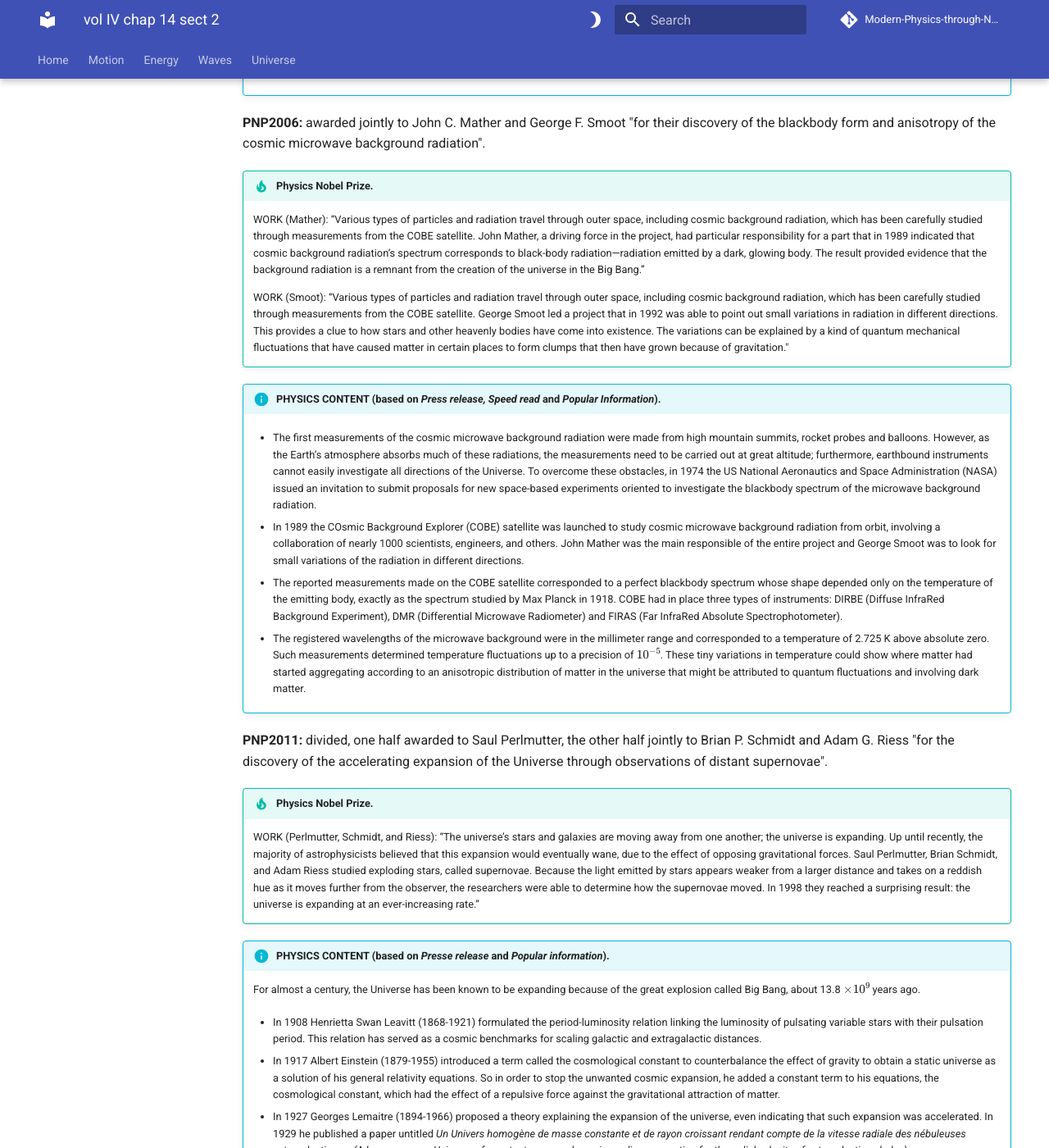
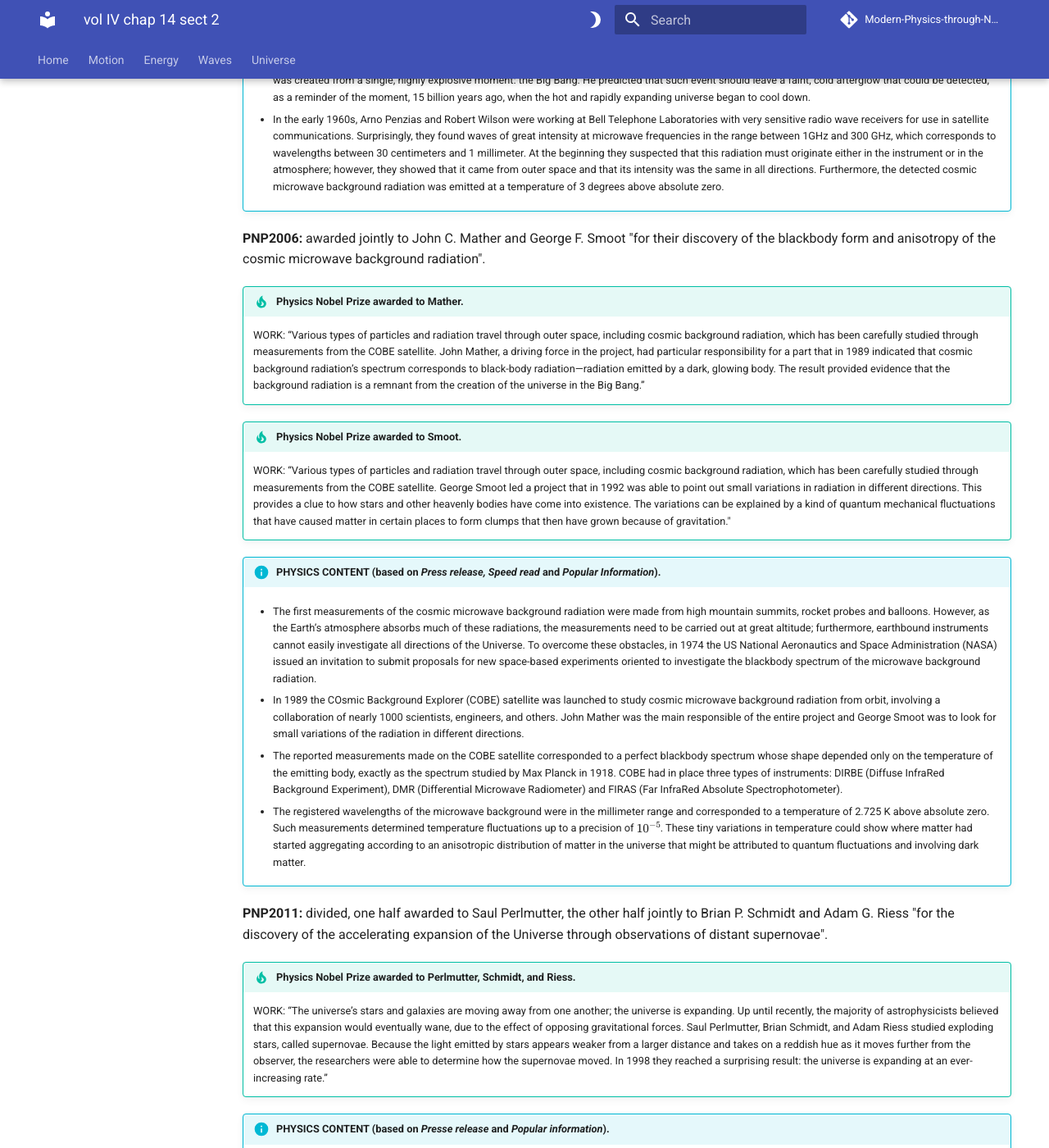
Before and after one commit to modphysnobel/modphysnobel.github.io, an MkDocs documentation site: the page built from docs/vol-IV/vol-IV-chap-14-sect-2.md, in a window 1280 px wide and 1400 px high, scrolled down 3726 px. Shown: the whole window at 82% size. Built offline with MkDocs 1.6.1 and Material for MkDocs 9.7.7, drawn with Linux system fonts in a browser that asks for light colours; some web fonts are replaced; comment, search, counter and statistics services are not loaded; some of the changed text lies outside the part shown.

Commit message:
Update vol-IV-chap-14-sect-2.md

```diff
--- a/docs/vol-IV/vol-IV-chap-14-sect-2.md
+++ b/docs/vol-IV/vol-IV-chap-14-sect-2.md
@@ -11,9 +11,9 @@ Again, as in previous section, PNP means Physics Nobel Prize.
 
 **PNP1995:** awarded "for pioneering experimental contributions to lepton physics" jointly with one half to Martin L. Perl "for the discovery of the tau lepton" and with one half to Frederick Reines "for the detection of the neutrino". We focus only on Reines.
 
-!!! tip "Physics Nobel Prize."
+!!! tip "Physics Nobel Prize awarded to Reines."
 
-	WORK (Reines): “During the beta decay of a nucleus, a neutron is converted to a proton and an electron is produced. In studying the electron’s velocity, it was clear that this decay violated energy-conversation and other laws. It was thus proposed that an additional particle—a neutrino—was formed during beta decay. In the early 1950s, Frederick Reines passed radiation from a nuclear reactor through a water tank and discovered reactions that proved the neutrino’s existence.”
+	WORK: “During the beta decay of a nucleus, a neutron is converted to a proton and an electron is produced. In studying the electron’s velocity, it was clear that this decay violated energy-conversation and other laws. It was thus proposed that an additional particle—a neutrino—was formed during beta decay. In the early 1950s, Frederick Reines passed radiation from a nuclear reactor through a water tank and discovered reactions that proved the neutrino’s existence.”
 
 !!! info "PHYSICS CONTENT (based on *Press release, Award ceremony speech* and *Advanced information*)."
 
@@ -27,10 +27,12 @@ Again, as in previous section, PNP means Physics Nobel Prize.
 
 **PNP2002:** divided, one half jointly to Raymond Davis Jr. and Masatoshi Koshiba "for pioneering contributions to astrophysics, in particular for the detection of cosmic neutrinos" and the other half to Riccardo Giacconi "for pioneering contributions to astrophysics, which have led to the discovery of cosmic X-ray sources".
 
-!!! tip "Physics Nobel Prize."
+!!! tip "Physics Nobel Prize awarded to Davis."
 
-	WORK (Davis): “In certain nuclear reactions (such as when protons combine to form helium nuclei) elusive particles called neutrinos are created. Raymond Davies wanted to detect neutrinos in radiation from space to confirm the theory that this kind of nuclear reaction is the source of the sun’s energy. Beginning in the 1960s, he placed a large tank containing a chlorine-rich liquid inside a mine. In rare cases, a neutrino interacted with a chlorine atom to form an argon atom. By counting these argon atoms, neutrinos from space could be detected.”
+	WORK: “In certain nuclear reactions (such as when protons combine to form helium nuclei) elusive particles called neutrinos are created. Raymond Davies wanted to detect neutrinos in radiation from space to confirm the theory that this kind of nuclear reaction is the source of the sun’s energy. Beginning in the 1960s, he placed a large tank containing a chlorine-rich liquid inside a mine. In rare cases, a neutrino interacted with a chlorine atom to form an argon atom. By counting these argon atoms, neutrinos from space could be detected.”
 
+
+!!! tip "Physics Nobel Prize awarded to Koshiba."
 	WORK (Koshiba): “Certain nuclear reactions, including those where hydrogen atoms combine with helium, form elusive particles called neutrinos. By proving the existence of neutrinos in cosmic radiation, Raymond Davis showed that the sun's energy originates from such nuclear reactions. From 1980, Masatoshi Koshiba provided further proof of this through measurements taken inside an enormous water tank within a mine. In rare cases, neutrinos react with atomic nuclei in water, creating an electron and thus a flash of light that can be detected.”
 
 !!! info "PHYSICS CONTENT (based on *Press release* and *Popular information*)."
@@ -43,9 +45,9 @@ Again, as in previous section, PNP means Physics Nobel Prize.
 
 	- The works of Davis and Koshiba have led to a new field of research, neutrino astronomy, where the intensities of high energy neutrinos are estimated from  astrophysical sources such as neutron stars, pulsars, binary systems, active galactic nuclei, and supernovae, as well as blazars (objects which emit energy across the entire electromagnetic spectrum, and are characterized by a variability which scales from long to short periods).
 
-!!! tip "Physics Nobel Prize."
+!!! tip "Physics Nobel Prize awarded to Giacconi."
 
-	WORK (Giacconi): “Stars and galaxies emit not only visible light, but also X-rays. However, the X-rays dissipate as they pass through the earth’s atmosphere, so X-rays from the cosmos have to be studied by means of telescopes in satellites. Beginning in the 1960s, Riccardo Giacconi made several pivotal contributions to the development of such telescopes. With the telescopes, he discovered X-ray sources outside our own solar system, cosmic background radiation with X-ray wavelengths as well as X-ray sources that probably contain black holes”.
+	WORK: “Stars and galaxies emit not only visible light, but also X-rays. However, the X-rays dissipate as they pass through the earth’s atmosphere, so X-rays from the cosmos have to be studied by means of telescopes in satellites. Beginning in the 1960s, Riccardo Giacconi made several pivotal contributions to the development of such telescopes. With the telescopes, he discovered X-ray sources outside our own solar system, cosmic background radiation with X-ray wavelengths as well as X-ray sources that probably contain black holes”.
 
 !!! info "PHYSICS CONTENT (based on *Press release* and *Popular information*)."
 
@@ -55,11 +57,13 @@ Again, as in previous section, PNP means Physics Nobel Prize.
 
 **PNP2015:** awarded jointly to Takaaki Kajita and Arthur B. McDonald "for the discovery of neutrino oscillations, which shows that neutrinos have mass".
 
-!!! tip "Physics Nobel Prize."
+!!! tip "Physics Nobel Prize awarded to Kajita."
 
-	WORK (Kajita): “The Standard Model used by modern physics has three types of a very small and elusive particle called the neutrino. In the Super-Kamiokande detector, an experimental facility in a mine in Japan in 1998, Takaaki Kajita detected neutrinos created in reactions between cosmic rays and the Earth’s atmosphere. Measurements showed deviations, which were explained by the neutrinos switching between the different types. This means that they must have mass. The Standard Model, however, is based on neutrinos lacking mass and the model must be revised.”
+	WORK: “The Standard Model used by modern physics has three types of a very small and elusive particle called the neutrino. In the Super-Kamiokande detector, an experimental facility in a mine in Japan in 1998, Takaaki Kajita detected neutrinos created in reactions between cosmic rays and the Earth’s atmosphere. Measurements showed deviations, which were explained by the neutrinos switching between the different types. This means that they must have mass. The Standard Model, however, is based on neutrinos lacking mass and the model must be revised.”
 
-	WORK (McDonald): “The Standard Model used by modern physics has three types of a very small and elusive particle called the neutrino. In an experimental facility in a mine in Canada in 2000, Arthur McDonald studied neutrinos created in nuclear reactions in the sun. Measurements showed deviations, which were explained by the neutrinos switching between the different types. This means that they must have mass. The Standard Model, however, is based on neutrinos lacking mass and the model must be revised.”
+
+!!! tip "Physics Nobel Prize awarded to McDonald."
+	WORK: “The Standard Model used by modern physics has three types of a very small and elusive particle called the neutrino. In an experimental facility in a mine in Canada in 2000, Arthur McDonald studied neutrinos created in nuclear reactions in the sun. Measurements showed deviations, which were explained by the neutrinos switching between the different types. This means that they must have mass. The Standard Model, however, is based on neutrinos lacking mass and the model must be revised.”
 
 !!! info "PHYSICS CONTENT (based on *Press release, Popular information* and *Advanced information*)."
 
@@ -79,9 +83,9 @@ Again, as in previous section, PNP means Physics Nobel Prize.
 
 **PNP1978:** divided, one half awarded to Pyotr Leonidovich Kapitsa "for his basic inventions and discoveries in the area of low-temperature physics", the other half jointly to Arno Allan Penzias and Robert Woodrow Wilson "for their discovery of cosmic microwave background radiation". We focus only on Penzias and Wilson.
 
-!!! tip "Physics Nobel Prize."
+!!! tip "Physics Nobel Prize awarded to Penzias and Wilson."
 
-	WORK (Penzias and Wilson): “Radiation falls toward the earth from outer space. This cosmic radiation initially appeared to become weaker as wavelengths of the radiation became shorter. However, when Arno Penzias and Robert Wilson studied cosmic radiation in 1964, they discovered that microwaves with a wavelength of about 7 centimeters were stronger than expected. At first they thought that the results were caused by distortions or faults in the measurements, but that was not the case. This cosmic background radiation probably is a remnant of the Big Bang when the universe was created.”
+	WORK: “Radiation falls toward the earth from outer space. This cosmic radiation initially appeared to become weaker as wavelengths of the radiation became shorter. However, when Arno Penzias and Robert Wilson studied cosmic radiation in 1964, they discovered that microwaves with a wavelength of about 7 centimeters were stronger than expected. At first they thought that the results were caused by distortions or faults in the measurements, but that was not the case. This cosmic background radiation probably is a remnant of the Big Bang when the universe was created.”
 
 !!! info "PHYSICS CONTENT (based on *Speed read* and *Press release*)."
 
@@ -91,11 +95,13 @@ Again, as in previous section, PNP means Physics Nobel Prize.
 
 **PNP2006:** awarded jointly to John C. Mather and George F. Smoot "for their discovery of the blackbody form and anisotropy of the cosmic microwave background radiation".
 
-!!! tip "Physics Nobel Prize."
+!!! tip "Physics Nobel Prize awarded to Mather."
 
-	WORK (Mather): “Various types of particles and radiation travel through outer space, including cosmic background radiation, which has been carefully studied through measurements from the COBE satellite. John Mather, a driving force in the project, had particular responsibility for a part that in 1989 indicated that cosmic background radiation’s spectrum corresponds to black-body radiation—radiation emitted by a dark, glowing body. The result provided evidence that the background radiation is a remnant from the creation of the universe in the Big Bang.”
+	WORK: “Various types of particles and radiation travel through outer space, including cosmic background radiation, which has been carefully studied through measurements from the COBE satellite. John Mather, a driving force in the project, had particular responsibility for a part that in 1989 indicated that cosmic background radiation’s spectrum corresponds to black-body radiation—radiation emitted by a dark, glowing body. The result provided evidence that the background radiation is a remnant from the creation of the universe in the Big Bang.”
 
-	WORK (Smoot): “Various types of particles and radiation travel through outer space, including cosmic background radiation, which has been carefully studied through measurements from the COBE satellite. George Smoot led a project that in 1992 was able to point out small variations in radiation in different directions. This provides a clue to how stars and other heavenly bodies have come into existence. The variations can be explained by a kind of quantum mechanical fluctuations that have caused matter in certain places to form clumps that then have grown because of gravitation."
+!!! tip "Physics Nobel Prize awarded to Smoot."
+
+	WORK: “Various types of particles and radiation travel through outer space, including cosmic background radiation, which has been carefully studied through measurements from the COBE satellite. George Smoot led a project that in 1992 was able to point out small variations in radiation in different directions. This provides a clue to how stars and other heavenly bodies have come into existence. The variations can be explained by a kind of quantum mechanical fluctuations that have caused matter in certain places to form clumps that then have grown because of gravitation."
 
 !!! info "PHYSICS CONTENT (based on *Press release, Speed read* and *Popular Information*)."
 
@@ -109,9 +115,9 @@ Again, as in previous section, PNP means Physics Nobel Prize.
 
 **PNP2011:** divided, one half awarded to Saul Perlmutter, the other half jointly to Brian P. Schmidt and Adam G. Riess "for the discovery of the accelerating expansion of the Universe through observations of distant supernovae".
 
-!!! tip "Physics Nobel Prize."
+!!! tip "Physics Nobel Prize awarded to Perlmutter, Schmidt, and Riess."
 
-	WORK (Perlmutter, Schmidt, and Riess): “The universe’s stars and galaxies are moving away from one another; the universe is expanding. Up until recently, the majority of astrophysicists believed that this expansion would eventually wane, due to the effect of opposing gravitational forces. Saul Perlmutter, Brian Schmidt, and Adam Riess studied exploding stars, called supernovae. Because the light emitted by stars appears weaker from a larger distance and takes on a reddish hue as it moves further from the observer, the researchers were able to determine how the supernovae moved. In 1998 they reached a surprising result: the universe is expanding at an ever-increasing rate.”
+	WORK: “The universe’s stars and galaxies are moving away from one another; the universe is expanding. Up until recently, the majority of astrophysicists believed that this expansion would eventually wane, due to the effect of opposing gravitational forces. Saul Perlmutter, Brian Schmidt, and Adam Riess studied exploding stars, called supernovae. Because the light emitted by stars appears weaker from a larger distance and takes on a reddish hue as it moves further from the observer, the researchers were able to determine how the supernovae moved. In 1998 they reached a surprising result: the universe is expanding at an ever-increasing rate.”
 
 !!! info "PHYSICS CONTENT (based on *Presse release* and *Popular information*)."
 
@@ -135,9 +141,9 @@ Again, as in previous section, PNP means Physics Nobel Prize.
 
 **PNP2019:** awarded "for contributions to our understanding of the evolution of the universe and Earth’s place in the cosmos" with one half to James Peebles "for theoretical discoveries in physical cosmology", the other half jointly to Michel Mayor and Didier Queloz "for the discovery of an exoplanet orbiting a solar-type star".
 
-!!! tip "Physics Nobel Prize."
+!!! tip "Physics Nobel Prize awarded to Peebles."
 
-	WORK (Peebles): “Fundamental questions about the universe’s structure and history have always fascinated human beings. James Peebles’ theoretical framework, developed since the mid-1960s, is the basis of our contemporary ideas about the universe. The cosmic background radiation is a remaining trace of the formation of the universe. Using his theoretical tools and calculations, James Peebles was able to interpret these traces from the infancy of the universe and discover new physical processes. The results showed us a universe in which just five per cent of its content is known matter. The rest, 95 per cent, is unknown dark matter and dark energy.”
+	WORK: “Fundamental questions about the universe’s structure and history have always fascinated human beings. James Peebles’ theoretical framework, developed since the mid-1960s, is the basis of our contemporary ideas about the universe. The cosmic background radiation is a remaining trace of the formation of the universe. Using his theoretical tools and calculations, James Peebles was able to interpret these traces from the infancy of the universe and discover new physical processes. The results showed us a universe in which just five per cent of its content is known matter. The rest, 95 per cent, is unknown dark matter and dark energy.”
 
 !!! info "PHYSICS CONTENT (based on *Press release, Award ceremony Speech, Popular information*, and *Advanced Information*)."
 
```
